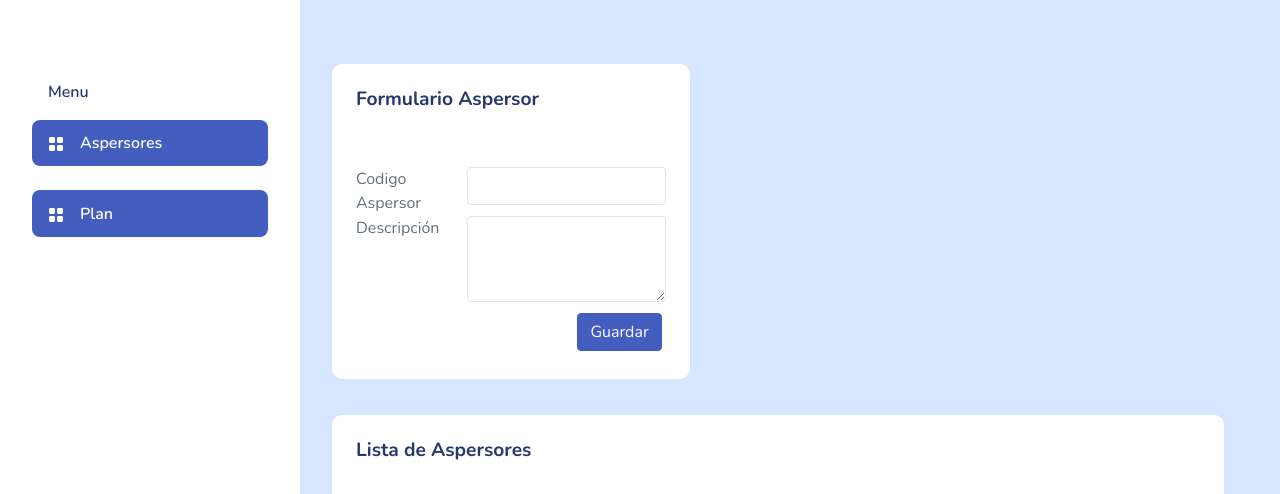
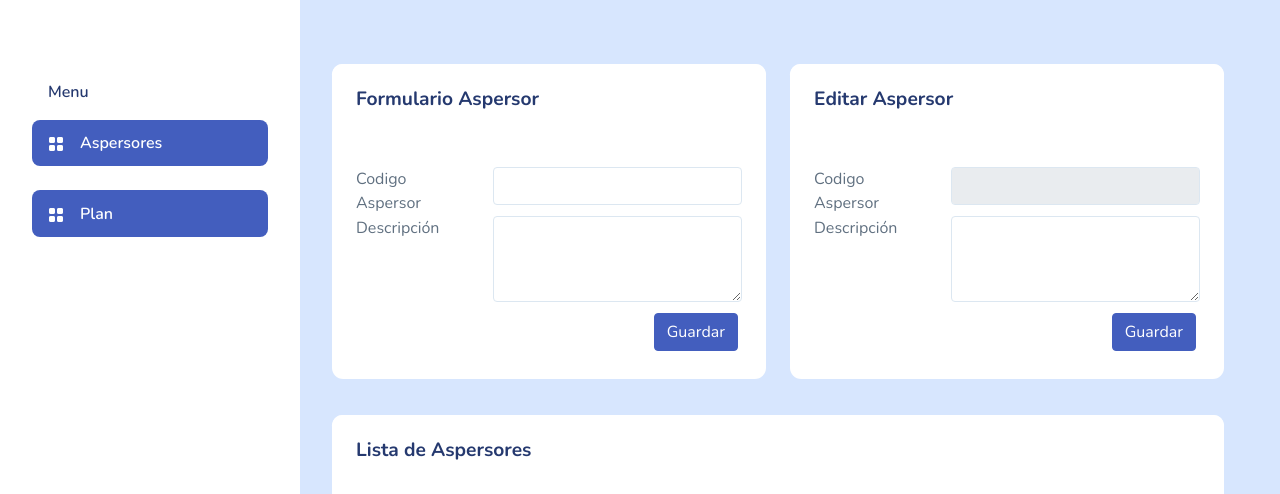
Before and after one commit to Harrison-Paz/IoTProject, a Django app: page / in a window 1280 px wide. Shown: the top 494 px of the page. Run offline with Django 4.2, Linux system fonts and the light colour scheme; data that the repository does not hold is empty; some libraries are stand-ins or nearby versions; some web fonts are replaced.

Commit message:
Añadir Opcion de Editar

```diff
--- a/projectIoT/panel/templates/layout.html
+++ b/projectIoT/panel/templates/layout.html
@@ -16,6 +16,8 @@
     <link rel="stylesheet" href="{% static 'lib/vendors/perfect-scrollbar/perfect-scrollbar.css' %}">
     <link rel="stylesheet" href="{% static 'lib/vendors/bootstrap-icons/bootstrap-icons.css' %}">
     <link rel="stylesheet" href="{% static 'lib/css/app.css' %}">
+    <link rel="stylesheet" href="https://cdnjs.cloudflare.com/ajax/libs/font-awesome/4.7.0/css/font-awesome.min.css">
+
     {% block head %}
     {% endblock %}
 </head>
--- a/projectIoT/panel/templates/sprinkler/view_sprinklers.html
+++ b/projectIoT/panel/templates/sprinkler/view_sprinklers.html
@@ -4,7 +4,7 @@
 {% block content %}
 
 <div class="row">
-    <section class="section col-sm-12 col-lg-5">
+    <section class="section col-sm-12 col-lg-6">
         {% if form.errors %}
             {% for field in form %}
                 {% for error in field.errors %}
@@ -35,6 +35,41 @@
                                 </div>
                                 <div class="col-md-8 form-group">
                                     <textarea class="form-control" id="exampleFormControlTextarea1" name="description" rows="3"></textarea>
+                                </div>
+                                <div class="col-sm-12 d-flex justify-content-end">
+                                    <input type="submit" class="btn btn-primary me-1 mb-1" value="Guardar">
+                                    <!-- <button type="reset" class="btn btn-light-secondary me-1 mb-1">Reset</button> -->
+                                </div>
+                            </div>
+                        </div>
+                    </form>
+                </div>
+            </div>
+        </div>
+    </section>
+    <section class="section col-sm-12 col-lg-6">
+        <div class="card">
+            <div class="card-header">
+                <h4 class="card-title">Editar Aspersor</h4>
+            </div>
+            <div class="card-content">
+                <div class="card-body">
+                    <form class="form form-horizontal" method="POST" action="{% url 'edit_sprinkler' %}">
+                        {% csrf_token %}
+                        <div class="form-body">
+                            <div class="row">
+                                <div class="col-md-4">
+                                    <label>Codigo Aspersor</label>
+                                </div>
+                                <div class="col-md-8 form-group">
+                                    <input readonly type="hidden" id="editIdSprinkler" class="form-control" name="id">
+                                    <input readonly type="text" id="editCodSprinkler" class="form-control" name="codSprinkler">
+                                </div>
+                                <div class="col-md-4">
+                                    <label>Descripción</label>
+                                </div>
+                                <div class="col-md-8 form-group">
+                                    <textarea class="form-control" id="editDescSprinkler" name="description" rows="3"></textarea>
                                 </div>
                                 <div class="col-sm-12 d-flex justify-content-end">
                                     <input type="submit" class="btn btn-primary me-1 mb-1" value="Guardar">
@@ -82,7 +117,8 @@
                                 <!-- <a class="btn btn-primary me-1 mb-1" role="button">Activar</a> -->
                                 <a class="btn btn-success me-1 mb-1" role="button" href="{% url 'start_sprinkler' sprinkler.id %}">On</a>
                                 <a class="btn btn-danger me-1 mb-1" role="button" href="{% url 'stop_sprinkler' sprinkler.id %}">Off</a>
-                                <a class="btn btn-warning me-1 mb-1" href="{% url 'delete_sprinkler' sprinkler.id %}" role="button">
+                                <a class="btn btn-secondary me-1 mb-1" role="button" href="#" onclick="editarValores('{{sprinkler.id}}','{{sprinkler.codSprinkler}}','{{sprinkler.description}}')"><i class="fa fa-edit"></i></a>
+                                <a class="btn btn-dark me-1 mb-1" href="{% url 'delete_sprinkler' sprinkler.id %}" role="button">
                                     <svg xmlns="http://www.w3.org/2000/svg" width="16" height="16" fill="currentColor" class="bi bi-trash3-fill"
                                         viewBox="0 0 16 16">
                                         <path
@@ -98,4 +134,13 @@
         </div>
     </section>
 </div>
+<script>
+
+    function editarValores(id,cod,desc) {
+        document.getElementById('editIdSprinkler').value = id
+        document.getElementById('editCodSprinkler').value = cod
+        document.getElementById('editDescSprinkler').innerHTML = desc
+    }
+
+</script>
 {% endblock %}
--- a/projectIoT/panel/urls.py
+++ b/projectIoT/panel/urls.py
@@ -9,4 +9,5 @@ urlpatterns = [
     path('plan/<int:id>/', views.delete_plan, name='delete_plan'),
     path('start/<int:id>/', views.start_sprinkler, name='start_sprinkler'),
     path('stop/<int:id>/', views.stop_sprinkler, name='stop_sprinkler'),
+    path('edit/', views.edit_sprinkler, name='edit_sprinkler'),
 ]
--- a/projectIoT/panel/views.py
+++ b/projectIoT/panel/views.py
@@ -1,7 +1,7 @@
 from django.shortcuts import render, get_object_or_404, redirect
 from django.http import HttpResponse
 from .models import Sprinkler, Plan
-from .forms import SprinklerForm, PlanForm
+from .forms import SprinklerForm, SprinklerFormEdit, PlanForm
 from django.contrib import messages
 
 
@@ -38,17 +38,14 @@ def stop_sprinkler(request,id):
     return redirect('list_sprinklers')
 
 
-# def edit_sprinkler(request, id):
-#     sprinkler = get_object_or_404(Sprinkler, id=id)
-#     if request.method == 'POST':
-#         form = SprinklerForm(request.POST, instance=sprinkler)
-#         if form.is_valid():
-#             sprinkler = form.save()
-#             return redirect('list_sprinklers')
-#     else:
-#         form = SprinklerForm(instance=sprinkler)
-#     context = {'form': form}
-#     return render(request, 'sprinkler/view_Sprinklers.html', context)
+def edit_sprinkler(request):
+    if request.method == 'POST':
+        sprinkler = Sprinkler.objects.get(id=request.POST.get('id'))
+        form = SprinklerFormEdit(request.POST, instance=sprinkler)
+        if form.is_valid():
+            sprinkler = form.save()
+            return redirect('list_sprinklers')
+    return redirect('list_sprinklers')
 
 def delete_sprinkler(request, id):
     sprinkler = get_object_or_404(Sprinkler, id=id)
```
Also changed, not shown: projectIoT/panel/forms.py (+14 -0 lines).
